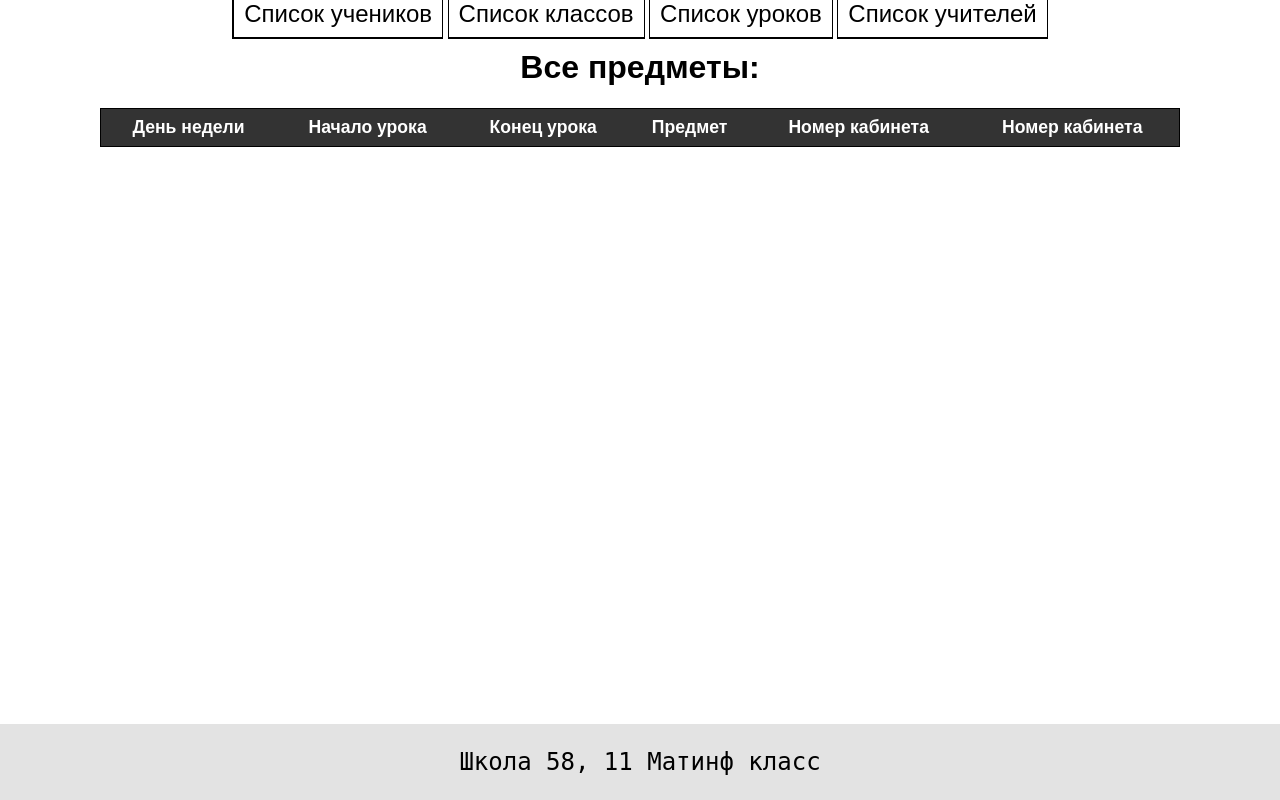
After one commit to School58-10V/schedule-app, a Flask app: page /my-lessons in a window 1280 px wide. The commit adds this page. Run offline with Flask 2, Linux system fonts and the light colour scheme; data that the repository does not hold is empty; parts of the project's set-up code (start-up, migrations or seed data) failed here and were passed over.

Commit message:
сделал весь бек, осталось только нормально отобразить уроки на фронте и все будет прекрасно

```diff
--- a/controllers/week_schedule_controller.py
+++ b/controllers/week_schedule_controller.py
@@ -15,13 +15,15 @@ PUBLIC_KEY = open('./keys/schedule-public.pem').read()
 
 @app.route("/api/v1/week", methods=["GET"])
 def get_week_schedule():
+
     try:
-        full_name = request.get_json()['full_name']
-    except KeyError as e:
-        # TODO: поменять ид ошибки здесь
-        return 'Не указано имя ученика', 400
+        request_token = request.headers.get('Authorization')
+        data = jwt.decode(request_token, PUBLIC_KEY, algorithms=['RS256'])
+    except KeyError:
+        return 'Не передан токен', 401
 
-    student_list = Student.get_by_name(name=full_name, source=app.config.get('schedule_db_source'))
+    user = User.get_by_login(login=data['login'], db_source=app.config.get('auth_db_source'))
+    student_list = Student.get_by_name(name=user.get_name(), source=app.config.get('schedule_db_source'))
 
     if len(student_list) == 0:
         return 'Такого ученика не существует', 404
@@ -34,16 +36,16 @@ def get_week_schedule():
     weekdays = ['Понедельник', 'Вторник', 'Среда', 'Четверг', "Пятница", "Суббота", "Воскресенье"]
     for lr in lessonrow_list:
         obj = {
-            'День недели': weekdays[lr.get_day_of_the_week()],
-            'Предмет': Subject.get_by_id(lr.get_subject_id(), db_source=app.config.get('schedule_db_source')).get_subject_name(),
-            'Начальное время': LessonRow.prettify_time(lr.get_start_time()),
-            'Конечное время': LessonRow.prettify_time(lr.get_end_time()),
-            'Номер кабинета': Location.get_by_id(lr.get_room_id(), db_source=app.config.get('schedule_db_source')).get_num_of_class(),
-            'Учитель(ля)': ', '.join([
+            'weekday': lr.get_day_of_the_week(),
+            'subject': Subject.get_by_id(lr.get_subject_id(), db_source=app.config.get('schedule_db_source')).get_subject_name(),
+            'start_time': LessonRow.prettify_time(lr.get_start_time()),
+            'end_time': LessonRow.prettify_time(lr.get_end_time()),
+            'location_number': Location.get_by_id(lr.get_room_id(), db_source=app.config.get('schedule_db_source')).get_num_of_class(),
+            'teacher_full_name_list': [
                 i.get_fio()
                 for i in TeachersForLessonRows.get_teachers_by_lesson_row_id(
                     lr.get_main_id(), db_source=app.config.get('schedule_db_source'))
-            ])
+            ]
         }
         data.append(obj)
     data.sort(key=lambda x: weekdays.index(x['День недели']))
--- a/static/js/login.js
+++ b/static/js/login.js
@@ -1,6 +1,10 @@
 import {BASE_PATH} from './config.js'
-import {setCookie} from './usefulFunctions.js'
+import {getCookie, setCookie} from './usefulFunctions.js'
 // import Cookie from '../../node_modules/js-cookie/dist/js.cookie.mjs'
+
+if (getCookie('token') !== undefined) {
+    window.location.pathname = '/';
+}
 
 sendButton.addEventListener('click', (e) => {
     e.preventDefault();
--- /dev/null
+++ b/static/js/my-lessons.js
@@ -0,0 +1,47 @@
+import {BASE_PATH} from './config.js';
+import {getCookie} from "./usefulFunctions.js";
+
+
+function request() {
+    let url = BASE_PATH + '/week';
+    fetch(url, {
+        method: 'GET',
+        headers: {
+            "Authorization": getCookie('token')
+        }
+    }).then(async (resp) => {
+        console.log(resp.status)
+        if (resp.status === 401) {
+            alert('Вы не можете пользоваться этой страницей т.к. вы не авторизованы или ваш токен истек')
+            return
+        }
+        if ((await resp.text()).length === 0) {
+            // no lessons yay
+            // let table = document.getElementById('my-lessonsTable');
+            // table.replaceWith('уроков нет! ура!');
+        } else {
+
+        }
+    })
+
+    // xhr.onload = () => {
+    //     if (xhr.status == 200) {
+    //         let response = JSON.parse(xhr.response);
+    //         let table = document.getElementById('subjectsTable');
+    //
+    //         response.forEach(element => {
+    //             let row = table.insertRow(1);
+    //
+    //             let id = row.insertCell(0);
+    //             let name = row.insertCell(1);
+    //             let teachers = row.insertCell(2)
+    //
+    //             id.innerHTML = element['object_id'];
+    //             name.innerHTML = element['subject_name'];
+    //             teachers.innerHTML = element['teachers'];
+    //         });
+    //     }
+    // }
+}
+
+request();
--- a/templates/login.html
+++ b/templates/login.html
@@ -7,7 +7,7 @@
 {% block main %}
     <div class="flex flex-col justify-center items-center">
         <div class="container-sm justify-center">
-            <div class="grid">
+            <form class="grid">
                 <h1 class="col-span-1-12">Авторизоваться</h1>
                 <label class="col-span-1-4" for="loginField">Логин</label>
                 <input class="col-span-4-12" type="text" placeholder="Логин" id="loginField">
@@ -17,7 +17,7 @@
                 <div class="col-span-1-12">
                     <a class="" href="/register">Зарегистрироваться</a>
                 </div>
-            </div>
+            </form>
         </div>
     </div>
 {% endblock %}
--- /dev/null
+++ b/templates/my_lessons.html
@@ -0,0 +1,35 @@
+{% extends 'base.html' %}
+
+{% block main %}
+    <div>
+        <h1>Все предметы:</h1>
+        <table id="my-lessonsTable-weekday-x" hidden>
+            <thead>
+            <tr>
+                <th>День недели</th>
+                <th>Начало урока</th>
+                <th>Конец урока</th>
+                <th>Предмет</th>
+                <th>Номер кабинета</th>
+                <th>Номер кабинета</th>
+            </tr>
+            </thead>
+        </table>
+            <table id="my-lessonsTable">
+            <thead>
+            <tr>
+                <th>День недели</th>
+                <th>Начало урока</th>
+                <th>Конец урока</th>
+                <th>Предмет</th>
+                <th>Номер кабинета</th>
+                <th>Номер кабинета</th>
+            </tr>
+            </thead>
+        </table>
+    </div>
+{% endblock %}
+
+{% block script %}
+    <script type="module" src="static/js/my-lessons.js"></script>
+{% endblock %}
--- a/web/views.py
+++ b/web/views.py
@@ -1,4 +1,4 @@
-from flask import request, render_template, session
+from flask import request, render_template, session, redirect, url_for
 
 from adapters.db_source import DBSource
 from schedule_app import app
@@ -29,9 +29,9 @@ def logout_page():
     return render_template('logout.html')
 
 
-@app.route('/personal-lessons', methods=['GET'])
+@app.route('/my-lessons', methods=['GET'])
 def personal_lessons():
-    return render_template('personal_lessons.html')
+    return render_template('my_lessons.html')
 
 
 @app.route('/register', methods=['GET'])
```
Also changed, not shown: templates/personal_lessons.html (deleted, +0 -17 lines), static/js/logout.js (line endings or trailing spaces).
